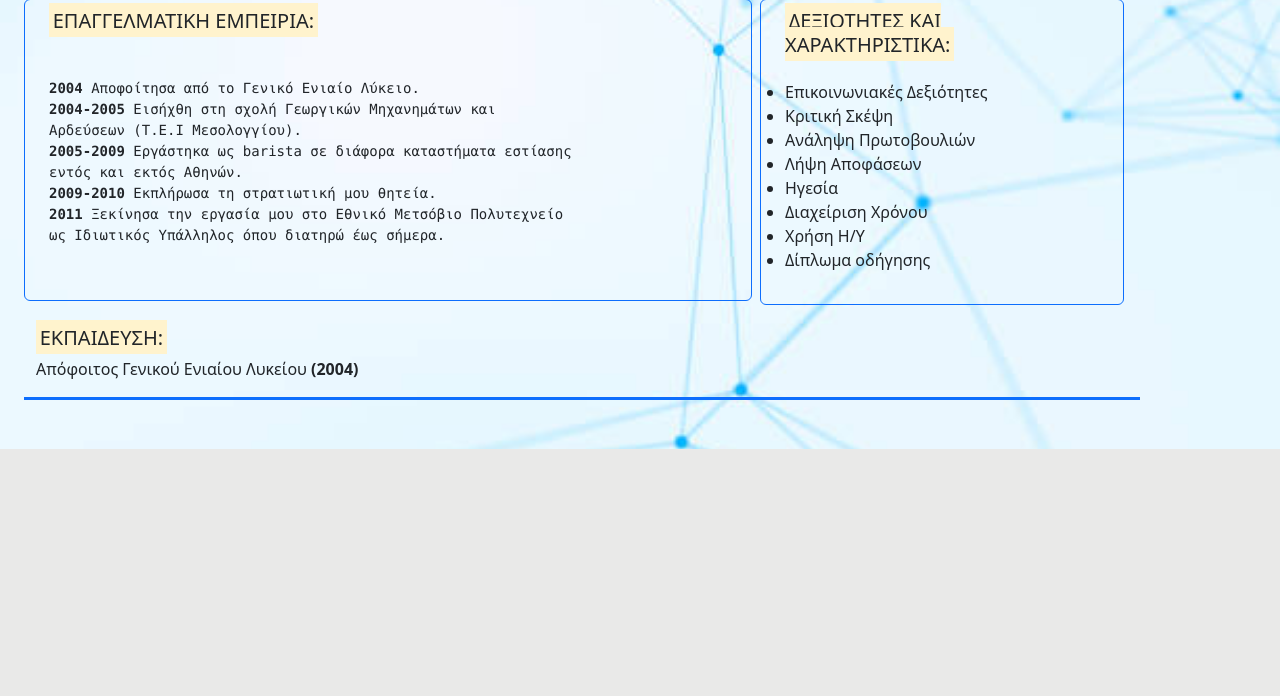
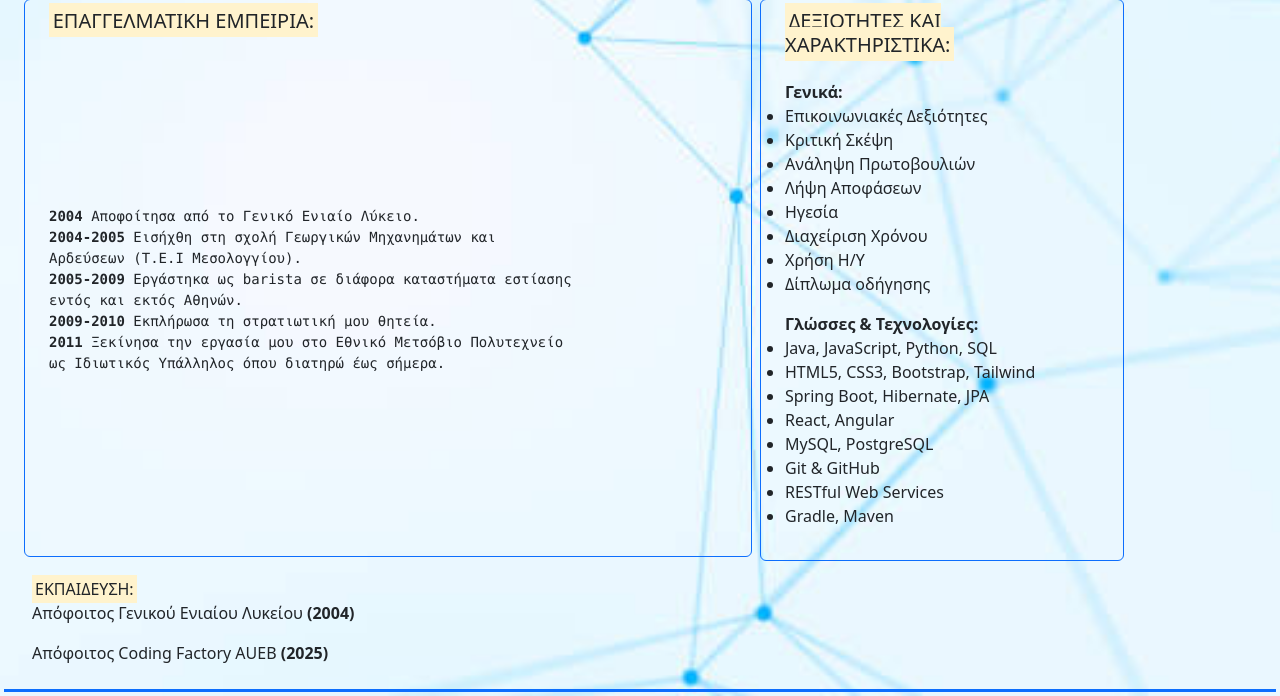
Before and after one commit to grgks/Personal-CV, a plain HTML site: page index.html in a window 1280 px wide. Shown: the part 351-1047 px from the top of the page. Before the commit the page ends 800 px from the top, so only its background shows below. Drawn offline with nearby package versions, Linux system fonts and the light colour scheme.

Commit message:
add: abilities

```diff
--- a/index.html
+++ b/index.html
@@ -45,6 +45,7 @@
     <div class="row border border-primary mt-1 col-md-4 rounded"><h5 class="mt-2"> <mark>ΔΕΞΙΟΤΗΤΕΣ ΚAI ΧΑΡΑΚΤΗΡΙΣΤΙΚΑ: </mark></h5>
       <p>
         <ul>
+          <strong>Γενικά:</strong>
           <li>Επικοινωνιακές Δεξιότητες</li>
           <li>Κριτική Σκέψη</li>
           <li>Ανάληψη Πρωτοβουλιών</li>
@@ -53,13 +54,29 @@
           <li>Διαχείριση Χρόνου</li>
           <li>Χρήση Η/Υ</li>
           <li>Δίπλωμα οδήγησης</li>
+          </ul>
+          <ul>
+          <strong>Γλώσσες & Τεχνολογίες:</strong>
+          <li>Java, JavaScript, Python, SQL</li>
+          <li>HTML5, CSS3, Bootstrap, Tailwind</li>
+          <li>Spring Boot, Hibernate, JPA</li>
+          <li>React, Angular</li>
+          <li>MySQL, PostgreSQL</li>
+          <li>Git & GitHub</li>
+          <li>RESTful Web Services</li>
+          <li>Gradle, Maven</li>
         </ul>
       </p>
     </div>
+
   </div>
-    <div class ="border-bottom border-primary border-3 m-1"><h5> <mark>ΕΚΠΑΙΔΕΥΣΗ: </mark></h5>
+  <div>
+    <mark>ΕΚΠΑΙΔΕΥΣΗ: </mark></h5>
       <p>Απόφοιτος Γενικού Ενιαίου Λυκείου <strong>(2004)</strong></p>
+      <p>Απόφοιτος Coding Factory AUEB <strong>(2025)</strong></p>
     </div>
+    </div>
+    <div class ="border-bottom border-primary border-3 m-1"><h5>
   </div>
 
   <script src="https://cdn.jsdelivr.net/npm/bootstrap@5.3.3/dist/js/bootstrap.bundle.min.js" integrity="sha384-YvpcrYf0tY3lHB60NNkmXc5s9fDVZLESaAA55NDzOxhy9GkcIdslK1eN7N6jIeHz" crossorigin="anonymous"></script>
```
